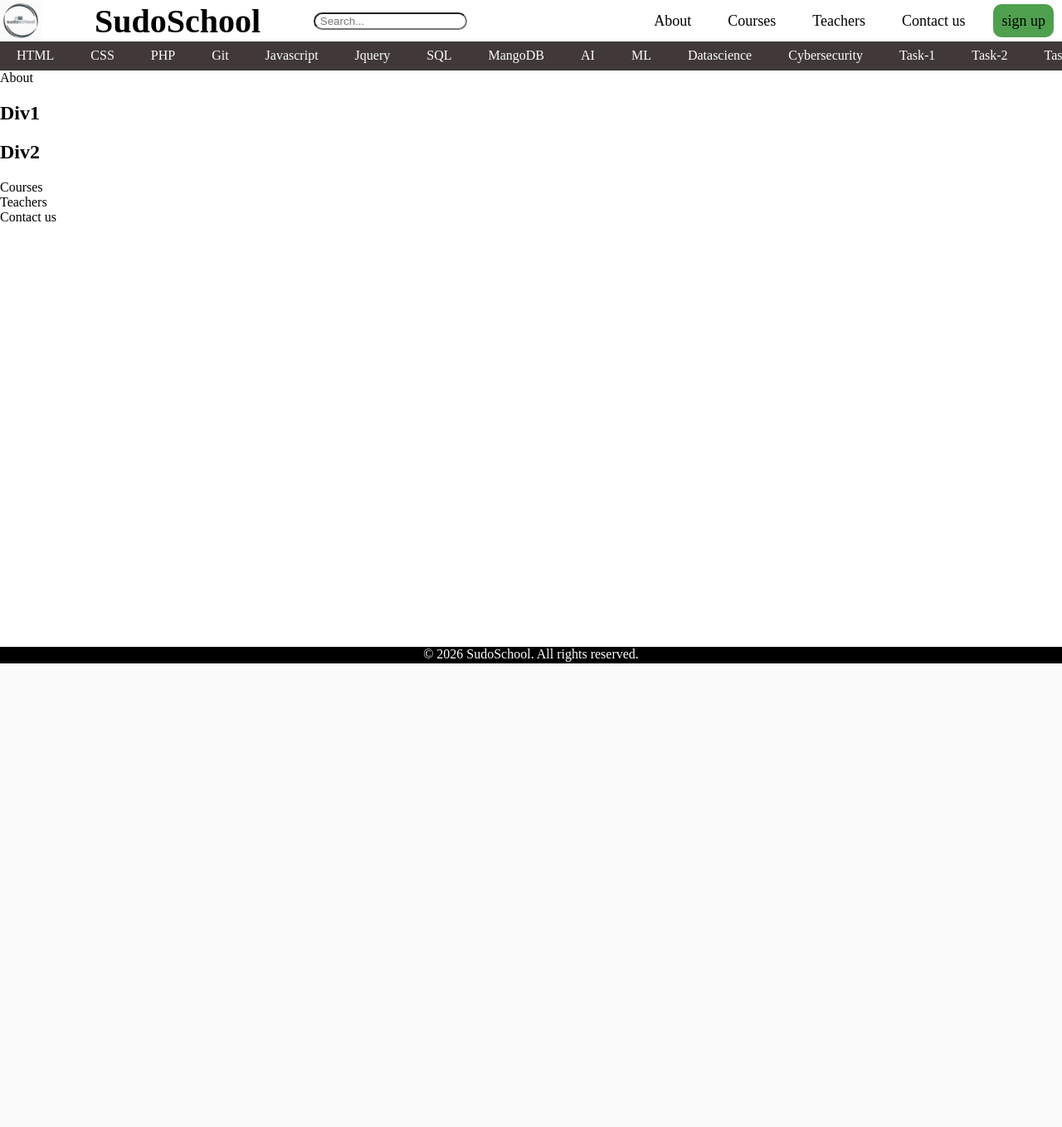
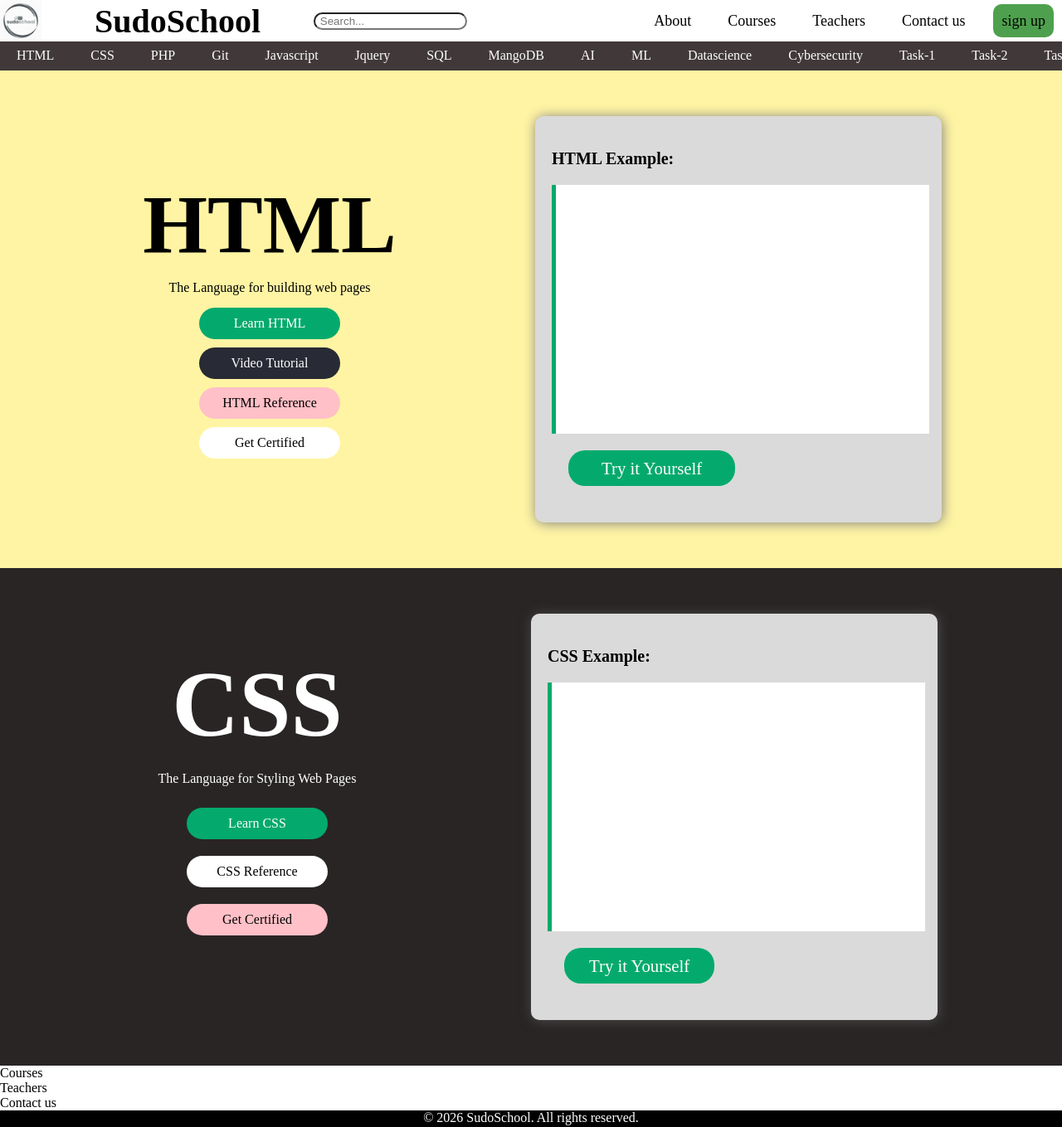
Before and after one commit to raj-220556/WTLab_220556, a PHP site: page / in a window 1280 px wide. Shown: the whole page at 83% size. Before the commit the page ends 800 px from the top, so only its background shows below. Run offline with PHP 8.4, Linux system fonts and the light colour scheme; some libraries are stand-ins or nearby versions.

Commit message:
Task-2: Forms with css completed(typeforms)

```diff
--- /dev/null
+++ b/contentstyle.css
@@ -0,0 +1,195 @@
+
+/* HTML Container  */
+#t1container{
+    background-color: #FFF4A3;
+    width: 100%;
+    height: 600px;
+    padding: 0px;
+
+    display: flex;
+    justify-content: center;
+    align-items: center;
+    gap: 100px;
+
+
+}
+
+#t1left{
+    height: 400px;
+    width: 400px;
+    display: flex;
+    flex-direction: column;
+    justify-content: center;
+    align-items: center;
+    color: black;
+    text-decoration: none;
+    padding-top: 0;
+}
+
+#t1left a{
+    width: 150px;
+    text-align: center;
+    text-decoration: none;
+    padding: 10px;
+    margin: 5px;
+    border-radius: 20px;
+}
+
+#lhtml{
+    background-color: #04AA6D;
+    color: white;
+}
+#lhtml:hover{
+    background-color: #028656;
+}
+
+#vhtml{
+    background-color: #282A35;
+    color: white;
+}
+#vhtml:hover{
+    background-color: #18191d;
+}
+
+#htref{
+   background-color: #FFC0C7;
+   color: black;
+}
+#htref:hover{
+    background-color: #fda2ac;
+}
+#hcref{
+    background-color: white;
+    color: black;
+}
+#hcref:hover{
+    background-color: rgb(197, 195, 195);
+}
+
+#t1right{
+    width: 450px;
+    height: 450px;
+    background-color: rgb(218, 218, 218);
+    box-shadow: 1px 1px 15px grey;
+    border-radius: 10px;
+    padding: 20px;
+    margin: 20px;
+}
+
+#t1right div{
+    background-color: white;
+    border-left: 5px solid #04AA6D;
+    width: 100%;
+    height: 300px;
+    margin-bottom: 30px;
+
+}
+
+#t1right a{
+    background-color: #04AA6D;
+    color: white;
+    border-radius: 20px;
+    padding: 10px;
+    padding-inline: 40px;
+    margin:20px;
+    text-decoration: none;
+    font-size: 1.3rem;
+}
+#t1right a:hover{
+    background-color: #028656;
+}
+
+/* CSS Container */
+
+#csscontainer{
+    background-color: rgb(41, 37, 37);
+    color: white;
+    width: 100%;
+    height: 600px;
+
+    display: flex;
+    justify-content: center;
+    align-items: center;
+
+    gap: 100px;
+}
+
+#cssleft{
+    text-align: center;
+    display: flex;
+    align-items: center;
+    flex-direction: column;
+
+    width: 400px;
+    height: 400px;
+
+    margin: 30px;
+}
+
+#cssleft a{
+    text-decoration: none;
+    width: 150px;
+    padding: 10px;
+    margin: 10px;
+}
+
+#lcss{
+    color: white;
+    background-color: #04AA6D;
+    border-radius: 20px;
+}
+#lcss:hover{
+    background-color: #028656;
+}
+
+#cssref{
+    color: black;
+    background-color: white;
+    border-radius: 20px;
+}
+#cssref:hover{
+    background-color: lightgrey;
+}
+
+#csscref{
+    color: black;
+    background-color: #FFC0C7;
+    border-radius: 20px;
+}
+#csscref:hover{
+    background-color: #fda2ac;
+}
+
+#cssright{
+    color: black;
+    background-color: rgb(218, 218, 218);
+    width: 450px;
+    height: 450px;
+    padding: 20px;
+    margin: 0px;
+    margin-right: 70px;
+    border-radius: 10px;
+    box-shadow: 1px 1px 15px rgb(78, 76, 76);
+}
+
+#cssright div{
+    background-color: white;
+    width: 100%;
+    height: 300px;
+    margin-bottom: 30px;
+    border-left: 5px solid #04AA6D;
+}
+
+#cssright a{
+    text-decoration: none;
+    background-color: #04AA6D;
+    color: white;
+    padding: 10px;
+    margin: 20px;
+    padding-inline: 30px;
+    border-radius: 20px;
+    font-size: 1.3rem;
+}
+#cssright a:hover{
+    background-color: #028656;
+}
--- a/index.html
+++ b/index.html
@@ -5,9 +5,12 @@
     <meta name="viewport" content="width=device-width, initial-scale=1.0">
     <title>Document</title>
     <link rel = "stylesheet" href = "style.css">
+    <link rel = "stylesheet" href = "contentstyle.css">
     <script src="https://kit.fontawesome.com/677403275e.js" crossorigin="anonymous"></script>
 </head>
 <body>
+
+    <!-- Header -->
     <div id="nav" >
         <a href=/index.html style="margin: 0;padding: 0; margin-bottom: 0%; width: 50px; height: 50px;" ><img src="/images/logo.png" width="50px" height="50px" style="margin: 0px;padding: 0px;"></a>
 
@@ -28,6 +31,8 @@
 
     </div>
 
+    <!-- Navigation Bar -->
+
     <div id="subnav">
         <a href="/Courses/html.html">HTML</a>
         <a href="/Courses/css.html">CSS</a>
@@ -42,7 +47,7 @@
         <a href="/Courses/html.html">Datascience</a>
         <a href="/Courses/css.html">Cybersecurity</a>
         <a href="/Tasks/Task1_html/task1.html">Task-1</a>
-        <a href="/Tasks/Task2/task2.html">Task-2</a>
+        <a href="/Tasks/Task2_forms/task2.html">Task-2</a>
         <a href="/Tasks/Task3/task3.html">Task-3</a>
         <a href="/Tasks/Task4/task4.html">Task-4</a>
         <a href="/Tasks/Task5/task5.html">Task-5</a>
@@ -58,20 +63,51 @@
     </div>
 
 
-
+    <!-- Main Content -->
     <div id="container">
 
 
         <div id="about">
-            About
-            <div>
-                <h2>Div1</h2>
+
+        </div>
+
+        <div id="t1container">
+            <div id="t1left">
+               <h1 style="font-size: 100px;margin: 0;font-weight: bold;top:0;"> HTML </h1>
+               <p style="margin: 10px;">The Language for building web pages</p>
+               <a id="lhtml" href="/#">Learn HTML</a>
+               <a id="vhtml" href="/#">Video Tutorial</a>
+               <a id="htref" href="/#">HTML Reference</a>
+               <a id="hcref" href="/#">Get Certified</a>
             </div>
-                <h2>Div2</h2>
-            <div>
+            <div id="t1right">
+                <h3 style="font-size: 20px;">HTML Example: </h3>
+                <div>
 
+                </div>
+                <a href="/#">Try it Yourself</a>
             </div>
         </div>
+
+        <div id="csscontainer">
+            <div id="cssleft">
+                <h3 style="font-size: 7rem;margin: 0;">CSS</h3>
+                <p>The Language for Styling Web Pages</p>
+                <a id="lcss" href="/#">Learn CSS</a>
+                <a id="cssref" href="/#">CSS Reference</a>
+                <a id="csscref" href="/#">Get Certified</a>
+            </div>
+            <div id="cssright">
+                <h3 style="font-size: 20px;">CSS Example: </h3>
+                <div>
+
+                </div>
+                <a href="/#">Try it Yourself</a>
+            </div>
+
+        </div>
+
+
         <div id="courses">
             Courses
         </div>
@@ -82,8 +118,11 @@
             Contact us
         </div>
     </div>
+    <!-- Main content End -->
 
 
+
+    <!-- Footer -->
     <div id = "footer">
         &copy; 2026 SudoSchool. All rights reserved.
     </div>
--- a/style.css
+++ b/style.css
@@ -17,17 +17,7 @@ body{
     bottom: 0;
 
 }
-#logintag{
-    padding-left: 18px;
-    padding-right: 18px;
 
-    color: white;
-    background-color: rgb(78, 160, 78);
-    border-radius: 10px;
-}
-#logintag:hover{
-    background-color: rgb(3, 102, 3);
-}
 #nav{
     background-color: rgb(255, 255, 255);
     align-items: center;
@@ -52,6 +42,17 @@ body{
 #nav a:hover{
     background-color: rgba(206, 196, 196, 0.568);
     border-radius: 20px;
+}
+#logintag{
+    padding-left: 18px;
+    padding-right: 18px;
+
+    color: white;
+    background-color: rgb(78, 160, 78);
+    border-radius: 10px;
+}
+#logintag:hover{
+    background-color: rgb(3, 102, 3);
 }
 
 
```
Also changed, not shown: Tasks/Task2_forms/task2.css (added, +84 -0 lines), Tasks/Task2_forms/task2.html (added, +179 -0 lines), login/registration/index.html (added), login/registration/registration-css.css (added).
